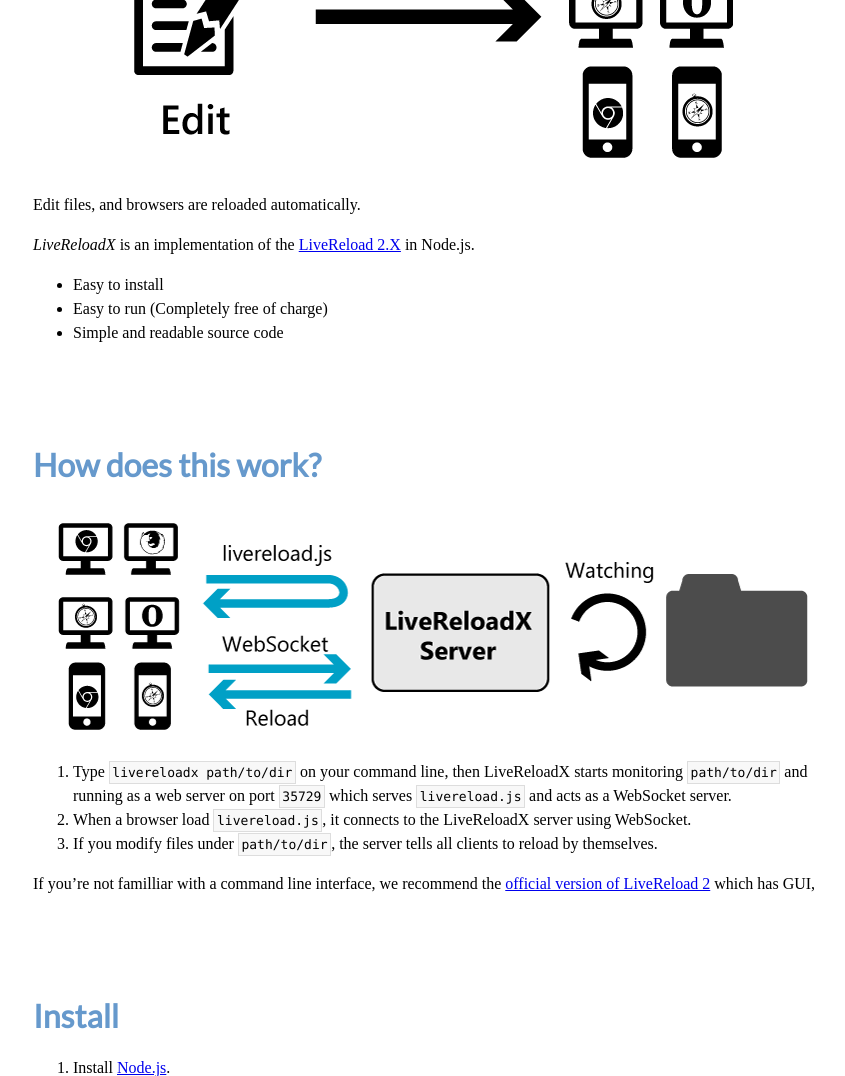
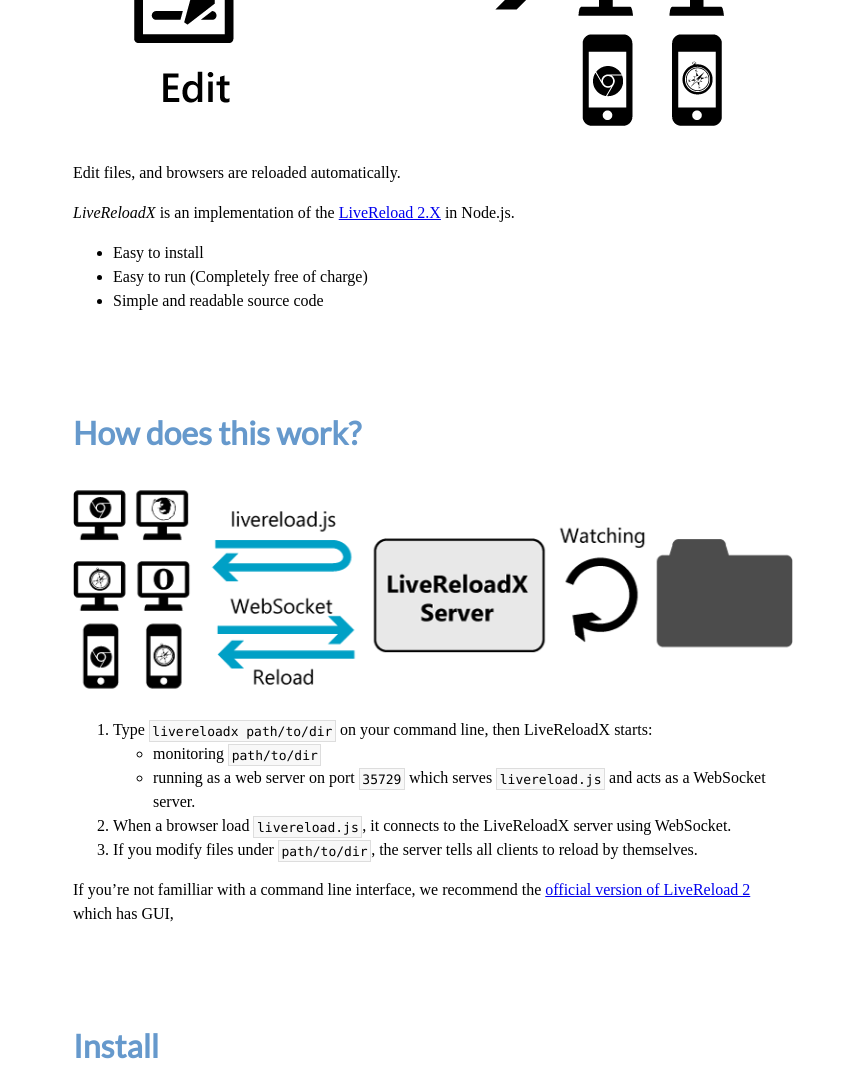
Before and after one commit to nitoyon/livereloadx, a Jekyll site: the page built from index.md, in a window 1280 px wide and 1400 px high, cut to the strip 324-1400 px from the top of the window. Shown: the whole strip, without its empty margins (207-1052 px from the left). Built offline with Jekyll 4.4.1, drawn with Linux system fonts in a browser that asks for light colours; Markdown is read by kramdown in place of the engine named in the settings; some of the changed text lies outside the part shown.

Commit message:
Fix link and improve CSS

````diff
--- a/_config.yml
+++ b/_config.yml
@@ -1,5 +1,3 @@
 baseurl:     /
 pygments:    true
 markdown:    redcarpet
-redcarpet:
-  extensions: [autolink, tables, lax_spacing]
--- a/_layouts/default.html
+++ b/_layouts/default.html
@@ -4,7 +4,7 @@
   <meta http-equiv="content-type" content="text/html; charset=utf-8" />
   <title>LiveReloadX</title>
   <link href='http://fonts.googleapis.com/css?family=Lato' rel='stylesheet' type='text/css'>
-  <link rel="stylesheet" href="/stylesheets/default.css" type="text/css" />
+  <link rel="stylesheet" href="stylesheets/default.css" type="text/css" />
 </head>
 <body>
 <a href="https://github.com/nitoyon/livereloadx"><img style="position: absolute; top: 0; right: 0; border: 0; position: fixed" src="https://s3.amazonaws.com/github/ribbons/forkme_right_gray_6d6d6d.png" alt="Fork me on GitHub"></a>
--- a/index.md
+++ b/index.md
@@ -16,9 +16,11 @@
 
 ## How does this work?
 
-![Diagram](/images/how.png)
+![Diagram](images/how.png)
 
-  1. Type `livereloadx path/to/dir` on your command line, then LiveReloadX starts monitoring `path/to/dir` and running as a web server on port `35729` which serves `livereload.js` and acts as a WebSocket server.
+  1. Type `livereloadx path/to/dir` on your command line, then LiveReloadX starts:
+     * monitoring `path/to/dir`
+     * running as a web server on port `35729` which serves `livereload.js` and acts as a WebSocket server.
   2. When a browser load `livereload.js`, it connects to the LiveReloadX server using WebSocket.
   3. If you modify files under `path/to/dir`, the server tells all clients to reload by themselves.
 
@@ -27,14 +29,9 @@
 
 ## Install
 
-1. Install [Node.js](http://nodejs.org/).
-
-2. Install LiveReloadX.
-```bash
-$ npm -g install livereloadx
-```
-
-3. Choose how to embed JavaScript snippet (see the next section for details).
+1. Download and install [Node.js](http://nodejs.org/)
+2. Run `npm -g install livereloadx`
+3. Choose how to embed JavaScript snippet (see the next section for details)
 
 
 ## Embed JavaScript snippet
@@ -51,7 +48,7 @@
 
 ### Add the JavaScript snippet manually
 
-![manually](/images/manual.png)
+![manually](images/manual.png)
 
 Add the following snippet to your HTML files. If you use an HTML template framework, add to HTML template files.
 
@@ -62,7 +59,7 @@
 
 ### Install the browser extensions
 
-![extensions](/images/extension.png)
+![extensions](images/extension.png)
 
 Install the browser extensions from [How do I install and use the browser extensions? – LiveReload Help & Support](http://feedback.livereload.com/knowledgebase/articles/86242-how-do-i-install-and-use-the-browser-extensions-). Safari, Chrome and Firefox on PC is supported.
 
@@ -71,7 +68,7 @@
 
 ### Use static mode
 
-![extensions](/images/static.png)
+![extensions](images/static.png)
 
 If your site is static (not generated dynamically), this method would be useful.
 
@@ -86,13 +83,13 @@
 
 ### Use proxy mode
 
-![extensions](/images/proxy.png)
+![extensions](images/proxy.png)
 
 If you don't want to edit HTML and install the browser extension and your site is dynamic, this option would be useful.
 
 In order to enable proxy mode, run with `-y http://example.com/` or `--proxy http://example.com/` option.
 
-```bash
+```
 $ livereloadx -y http://example.com/ [-p 35729] [-l] [path/to/dir]
 ```
 
@@ -103,7 +100,7 @@
 
 ## Usage
 
-```bash
+```
 $ livereloadx [-s | -y] [-l] [-p 35927]  [path/to/dir]
 
   Usage: livereloadx [options] [dir]
@@ -122,32 +119,6 @@
 ```
 
 
-
-## Running tests
-
-To run tests, install devDependency modules.
-
-```
-npm install --dev
-```
-
-Run mocha.
-
-```
-./node_modules/.bin/mocha
-```
-
-
-## Related projects
-
-* [livereload](https://github.com/livereload/): Official version.
-* [mklabs/tiny-lr](https://github.com/mklabs/tiny-lr): Tiny reimplementation of LiveReload 2.X server in node.js.
-* [gruntjs/grunt-contrib-livereload](https://github.com/gruntjs/grunt-contrib-livereload): Grunt task.
-* [josh/node-livereload](https://github.com/josh/node-livereload), [clonn/simple-livereload](https://github.com/clonn/simple-livereload), [khoomeister/livereloaded](https://github.com/khoomeister/livereloaded): Reimplementation of LiveReload 1.X server in node.js
-* [usualoma/node-livereload-hub](https://github.com/usualoma/node-livereload-hub): Yet another reimplementation of LiveReload 1.X server (Reload via the HTTP request)
-* [guard/guard-livereload](https://github.com/guard/guard-livereload): Ruby implementation running with guard.
-
-
 License
 -------
 
--- a/stylesheets/default.css
+++ b/stylesheets/default.css
@@ -4,7 +4,7 @@
 }
 
 article {
-	max-width: 50em;
+	max-width: 45em;
 	margin: 0 auto;
 }
 
@@ -53,7 +53,9 @@
 h1 {
 	text-align: center;
 	font-size: 4.0em;
-	margin: 1em 0 0 0;
+	margin: .5em 0 0 0;
+	text-shadow: 0 0 .1em #ccc;
+	letter-spacing: -.03em;
 }
 
 h2 {
````
Also changed, not shown: 2 other files.
